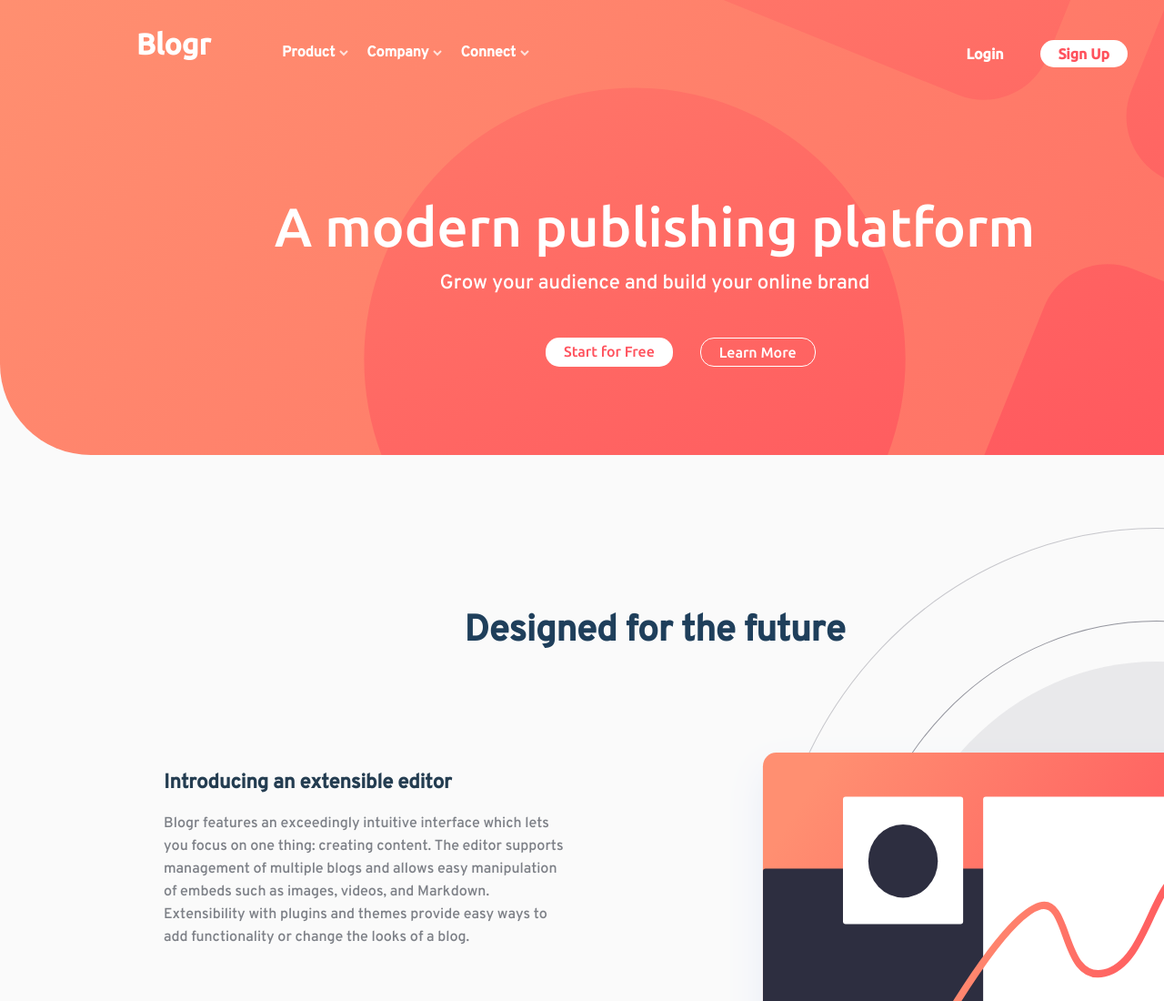
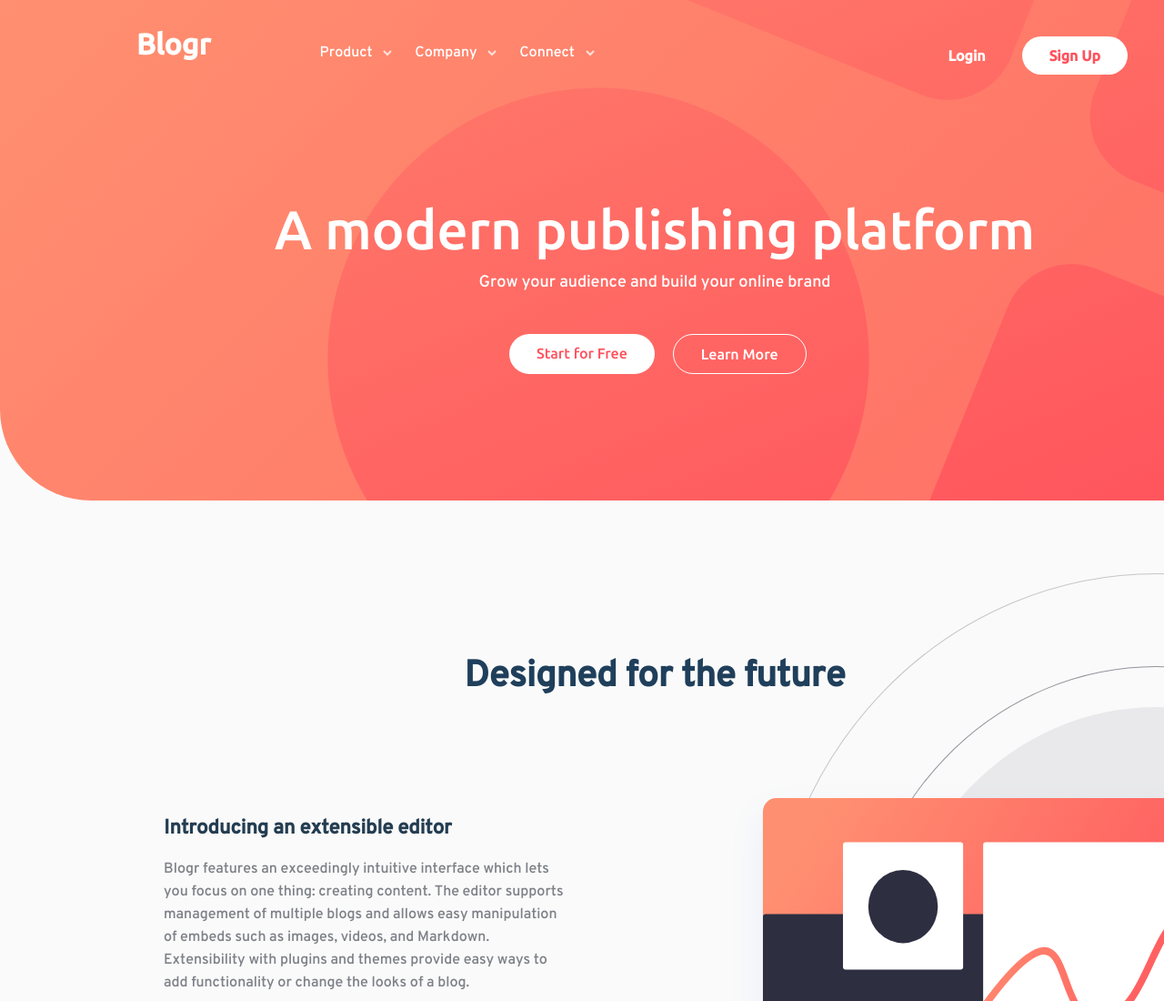
Before and after one commit to Mahdisaeidi79/Modern-static-Site, a plain HTML site: page index.html in a window 1280 px wide. Shown: the top 1100 px of the page at 91% size. Drawn offline with Linux system fonts and the light colour scheme.

Commit message:
Update some things

```diff
--- a/index.html
+++ b/index.html
@@ -1,5 +1,5 @@
 <!DOCTYPE html>
-<html lang="en">
+<html lang="en" style="width: 1440px;">
 
 <head>
     <meta charset="UTF-8">
@@ -12,28 +12,29 @@
     <div class="container">
         <header class="header">
             <h1 class="siteName">Blogr</h1>
-            <menu class="menu">
-                <ul class="menu1"><a href="#">Product</a><img src="images/icon-arrow-light.svg" style="padding-left: 5px;"></ul>
-                <ul class="menu2"><a href="#">Company</a><img src="images/icon-arrow-light.svg" style="padding-left: 5px;"></ul>
-                <ul class="menu3"><a href="#">Connect</a><img src="images/icon-arrow-light.svg" style="padding-left: 5px;">
-                    <div class="drop-content">
+             <menu class="menu">
+                <ul class="menu1"><li><a href="#">Product</a> <img src="images/icon-arrow-light.svg" style="padding-left: 8px;"></li></ul>
+                <ul class="menu2"><li><a href="#">Company</a> <img src="images/icon-arrow-light.svg" style="padding-left: 8px;"></li></ul>
+                <ul class="menu3"><li><a href="#">Connect</a> <img src="images/icon-arrow-light.svg" style="padding-left: 8px;">
+                    <ul class="drop-content">
                         <li><a href="#">Contact</a></li>
                         <li><a href="#">Newsletter</a></li>
                         <li><a href="#">Linkedin</a></li>
-                    </div>
+                    </ul>
+                </li>
                 </ul>
             </menu>
             <div class="login-signup">
-                <article class="login"><a href="#">Login</a></article>
-                <article class="signUp"><a href="#">Sign Up</a></article>
+                <div class="login"><a href="#">Login</a></div>
+                <div class="signUp"><a href="#">Sign Up</a></div>
             </div>
             <div class="description">
                 <p class="desc1">A modern publishing platform</p>
                 <p class="desc2">Grow your audience and build your online brand</p>
             </div>
             <div class="startMore">
-                <article class="start"><a href="#">Start for Free</a></article>
-                <article class="more"><a href="#">Learn More</a></article>
+                <div class="start"><a href="#">Start for Free</a></div>
+                <div class="more"><a href="#">Learn More</a></div>
             </div>
         </header>
         <main class="main">
@@ -61,7 +62,6 @@
             </div>
         </footer>
     </div>
-    <script src="script.js"></script>
 </body>
 
 </html>
--- a/style.css
+++ b/style.css
@@ -27,29 +27,26 @@
     font-family: Overpass;
     src: url(Fonts/Overpass_Regular.ttf);
  }
-
-
  * {
      direction: ltr;
      box-sizing: border-box;
     }
     html{
         width: 1440px !important;
-        height: auto !important;
         background: #fafafa;
     }
     a{
         text-decoration: none;
+        cursor: pointer;
     }
-
  .container{
      display: grid;
-     grid-template-rows: 500px 2600px 400px;
+     grid-template-rows: 550px 2600px 400px;
      grid-template-areas: "header"  "main" "footer";
  }
  .header{
      grid-area: header;
-     background: url(images/bg-pattern-intro.svg) -50px -1000px no-repeat , linear-gradient(to top left,  hsl(353, 100%, 62%) ,  hsl(13, 100%, 72%)) ;
+     background: url(images/bg-pattern-intro.svg) -90px -1000px no-repeat , linear-gradient(to bottom right , hsl(13, 100%, 72%)  , hsl(353, 100%, 62%)) ;
      border-radius: 0px 0px 0px 100px;
      background-size: 2400px 2400px;
  }
@@ -62,29 +59,35 @@
 }
 .header .menu{
     display: flex;
-    position: absolute;
+    position: relative;
     top: 28px;
-    left: 250px;
+    right:250px;
     flex-direction: row;
     justify-content:center;
-    color: hsl(0, 0%, 100%) ;
+    color: hsl(0, 0%, 100%);
 }
 .header .menu >ul{
-    padding-left:20px ;
-    font-weight: bold;
+    padding-left:25px ;
+    font-weight: lighter;
     font-size: 16px;
     font-family: 'Overpass';
+    cursor: pointer;
 }
-.header .menu >ul>a{
-    color: hsl(0, 0%, 100%) ;
+.header .menu >ul:hover{
+    text-decoration: underline;
 }
 .header .menu .drop-content{
     display: none;
     position: absolute;
     background:hsl(0, 0%, 100%) ;
-    padding: 10px 40px 10px 10px;
+    padding: 10px 50px 10px 10px;
     border-radius: 5px;
-    margin-top: 15px;
+    margin-top: 20px;
+    overflow: hidden;
+    box-shadow: 0px 2px 10px rgba(255, 255, 255, 0.7);
+}
+.header .menu1 .drop-content , .header .menu2 .drop-content , .header .menu3 .drop-content{
+    position: relative;
 }
 .header .menu .drop-content > li{
     padding: 10px;
@@ -94,10 +97,12 @@
 .header .menu .drop-content > li > a{
     color: black;
 }
-.header .menu3:hover .drop-content{
-  display: block;
+.header .menu1:hover .drop-content , .header .menu2:hover .drop-content , .header .menu3:hover .drop-content{
+    display: block;
+   position: absolute;
 }
-.header .menu3 .drop-content:hover > li{
+
+.header .menu3 .drop-content> li > a:hover{
     font-weight: bold;
   }
 .header .login-signup{
@@ -105,7 +110,7 @@
     flex-direction: row;
     justify-content: end;
     position: relative;
-    top: 50px;
+    top: -5px;
     right: 200px;
     font-weight: bold;
     font-family: 'Ubuntu';
@@ -114,31 +119,22 @@
     padding-right: 20px;
     margin-right: 20px;
 }
-.header .login-signup .login > a{
-    color:  hsl(0, 0%, 100%);
-}
 .header .login-signup .signUp{
-   padding: 6px 20px;
-   margin-top: -6px;
+   padding: 12px 30px;
+   margin-top: -12px;
    background-color: hsl(0, 0%, 100%);
-   border-radius: 15px;
+   border-radius: 25px;
    transition: 0.3s;
-}
-.header .login-signup .signUp > a{
-    color:  hsl(356, 100%, 66%);
 }
 .header .login-signup .signUp:hover{
     background: rgba(255, 255, 255, 0.3);
-}
-.header .login-signup .signUp:hover >a{
-    color: hsl(0, 0%, 100%);
 }
 .header .description{
   display: flex;
   flex-direction: column;
   align-items: center;
   position: relative;
-  top: 190px;
+  top: 130px;
 }
 .header .description .desc1{
     font-size: 60px;
@@ -149,53 +145,46 @@
     color: hsl(0, 0%, 100%);
     font-weight: lighter;
     margin-top: 10px;
-    font-size: 22px;
+    font-size: 18px;
     font-family: 'Overpass';
 }
 .header .startMore{
     display: flex;
     flex-direction: row;
     position: relative;
-    top: 240px;
-    left: 600px;
+    top: 180px;
+    left: 560px;
     font-family: 'Ubuntu';
 }
 .header .startMore .start{
     background-color: hsl(0, 0%, 100%);
-    border-radius: 15px;
-    padding: 6px 20px;
+    border-radius: 25px;
+    padding: 12px 30px;
     margin-top: -6px;
     transition: 0.3s;
 }
-.header .startMore .start > a{
-    color:  hsl(356, 100%, 66%);
+.header .startMore .more:hover{
+    background-color: hsl(0, 0%, 100%);
 }
 .header .startMore .start:hover{
-    background: rgba(255, 255, 255, 0.3);
-}
-.header .startMore .start:hover >a{
-    color: hsl(0, 0%, 100%);
+    background-color: rgba(255, 255, 255, 0.3);
 }
 .header .startMore .more{
     border: 1px solid hsl(0, 0%, 100%);
-    border-radius: 15px;
-    padding: 6px 20px;
+    border-radius: 25px;
+    padding: 12px 30px;
     margin-top: -6px;
-    margin-left: 30px;
+    margin-left: 20px;
     transition: 0.3s;
 }
-.header .startMore .more > a{
-    color: hsl(0, 0%, 100%) ;
+.header .startMore .more > a , .header .startMore .start:hover >a , .header .login-signup .signUp:hover >a , .header .login-signup .login > a , .header .menu > ul > li >a{
+    color: hsl(0, 0%, 100%);
 }
-.header .startMore .more:hover{
-    background: hsl(0, 0%, 100%);
-}
-.header .startMore .more:hover >a{
+.header .startMore .start > a , .header .startMore .more:hover > a , .header .login-signup .signUp > a{
     color:  hsl(356, 100%, 66%);
 }
  .main{
     grid-area: main;
-
 }
 .main .topMain{
  grid-area: main;
@@ -381,7 +370,7 @@
     margin-top: 10px;
     font-family: 'Overpass';
 }
-.footer .grp1 > a{
+.footer .grp1 > a , .footer .grp2 > a , .footer .grp3 > a{
     padding-top: 15px;
     color: #7d8087;
 }
@@ -399,10 +388,7 @@
     margin-top: 10px;
     font-family: 'Overpass';
 }
-.footer .grp2 > a{
-    padding-top: 15px;
-    color: #7d8087;
-}
+
 .footer .grp3{
     grid-area: footer;
     display: flex;
@@ -413,7 +399,3 @@
     width: 80px;
     font-family: 'Overpass';
 }
-.footer .grp3 > a{
-    padding-top: 15px;
-    color: #7d8087;
-}
```
